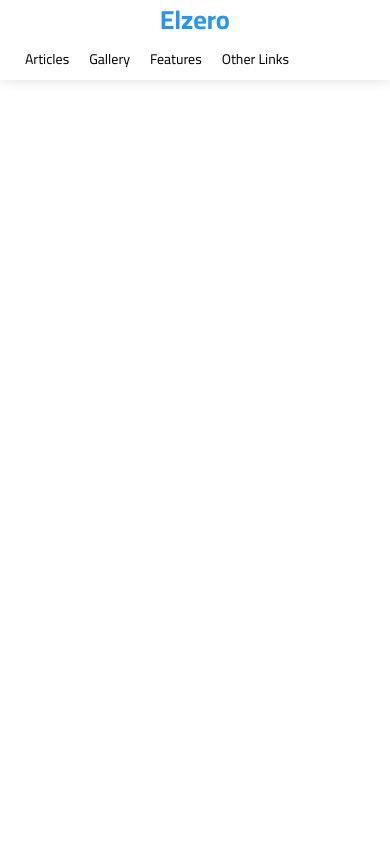
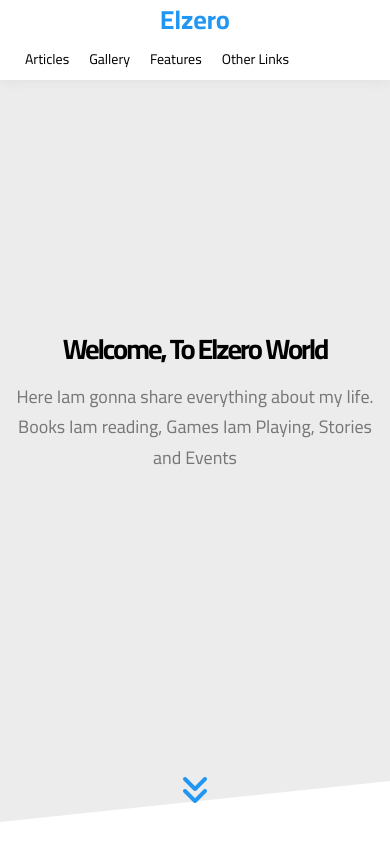
Before and after one commit to bensenouci-ayman/template3, a plain HTML site: page index.html in a window 390 px wide. Drawn offline with nearby package versions, Linux system fonts and the light colour scheme.

Commit message:
complete landing section html and css (using keyframes and responsive)

```diff
--- a/css/elzero.css
+++ b/css/elzero.css
@@ -146,3 +146,121 @@ header nav ul li a:hover {
 header nav ul li a:hover::before {
     left: 0;
 }
+
+.landing {
+    position: relative;
+}
+
+.landing::before {
+    content: "";
+    position: absolute;
+    left: 0;
+    top: -30px;
+    width: 100%;
+    height: 100%;
+    background-color: var(--section-background);
+    z-index: -1;
+    transform: skewY(-6deg);
+    transform-origin: top left;
+}
+
+.landing .container {
+    min-height: calc(100vh - 72px);
+    display: flex;
+    align-items: center;
+    padding-bottom: 120px;
+}
+
+.landing img {
+    width: 600px;
+    max-width: 100%;
+    /* prepare for animation */
+    position: relative;
+    animation: up-and-down 5s linear infinite;
+}
+
+@media (max-width: 991px) {
+    .landing img {
+        display: none;
+    }
+}
+
+@keyframes up-and-down {
+ 0%, 100% {
+    top: 0;
+ }
+ 50% {
+    top: -50px;
+ }
+}
+
+.landing .text {
+    flex: 1;
+}
+
+@media (max-width: 991px) {
+    .landing .text {
+        text-align: center;
+    }
+}
+
+
+.landing h1 {
+    font-size: 40px;
+    letter-spacing: -2px;
+    margin: 0;
+}
+
+@media (max-width: 767px) {
+    .landing h1 {
+        font-size: 28px;
+    }
+}
+
+.landing p {
+    color: var(--secondary-txt);
+    font-size: 23px;
+    max-width: 500px;
+    line-height: 1.7;
+    margin: 5px 0 0;
+}
+
+@media (max-width: 767px) {
+    .landing p {
+        font-size: 18px;
+    }
+}
+
+
+@media (max-width: 991px) {
+    .landing p {
+        margin: 10px auto;
+    }
+}
+
+
+.landing .go-down {
+    color: var(--main-color);
+    position: absolute;
+    bottom: 30px;
+    left: 50%;
+    transform: translateX(-50%);
+    transition: var(--main-transition-duration);
+}
+
+.landing .go-down:hover {
+    color: var(--main-color-alt);
+}
+
+.landing .go-down i {
+    animation: bouncing 1.5s infinite;
+}
+
+@keyframes bouncing {
+    0%, 10%, 20%, 50%, 80%, 100% {
+        transform: translateY(0);
+    }
+    40%, 60% {
+        transform: translateY(-15px);
+    }
+}
--- a/index.html
+++ b/index.html
@@ -35,6 +35,24 @@
         </div>
     </header>
 
+    <section class="landing">
+
+        <div class="container">
+
+            <div class="text">
+                <h1>Welcome, To Elzero World</h1>
+                <p>
+                    Here Iam gonna share everything about my life. Books Iam reading, Games Iam Playing, Stories and Events
+                </p>
+            </div>
+
+            <img src="./imgs/landing-image.png" alt="landing-img">
+        </div>
+        <a href="#articles" class="go-down">
+            <i class="fas fa-angle-double-down fa-2x"></i>
+        </a>
+    </section>
+
 
 </body>
 </html>
```
